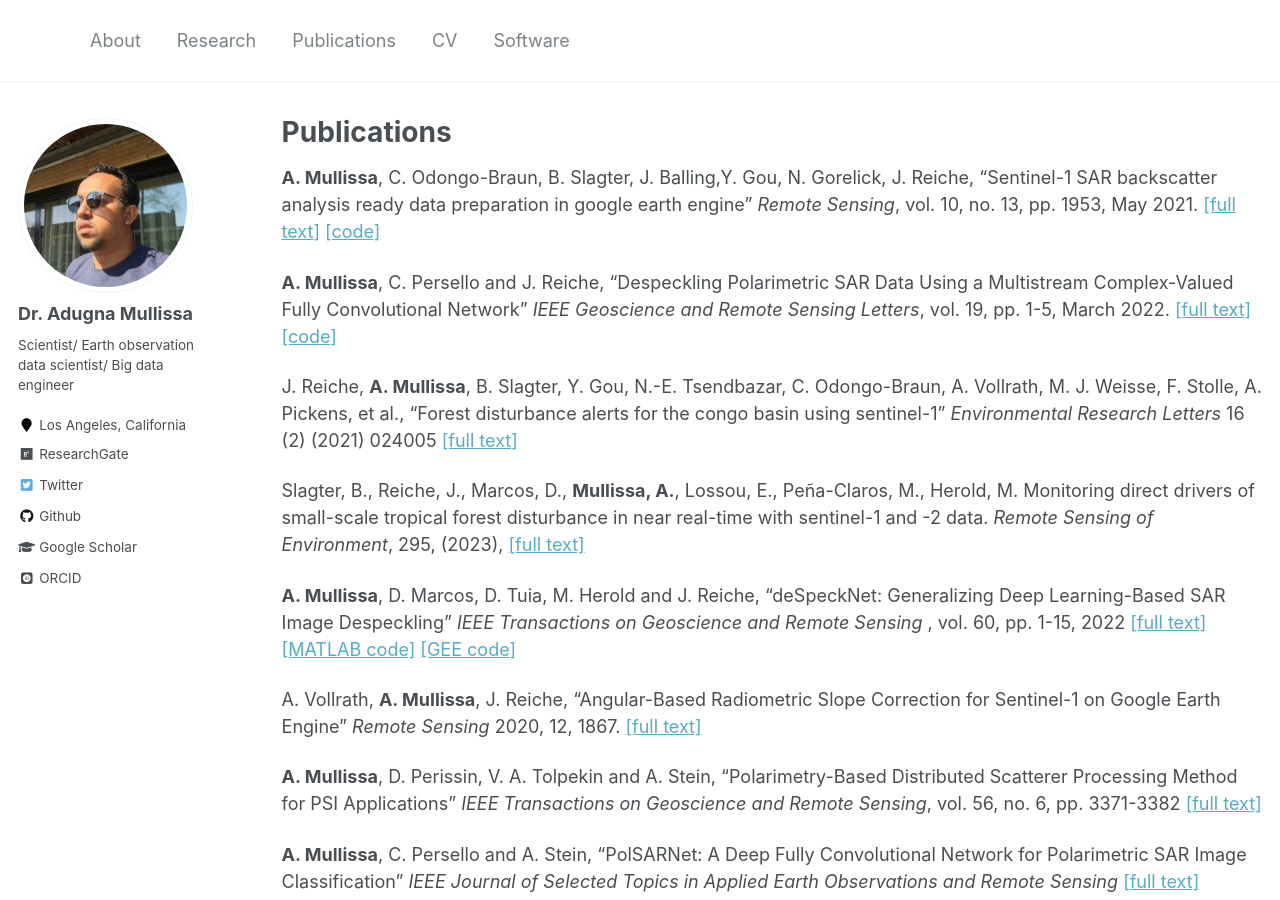
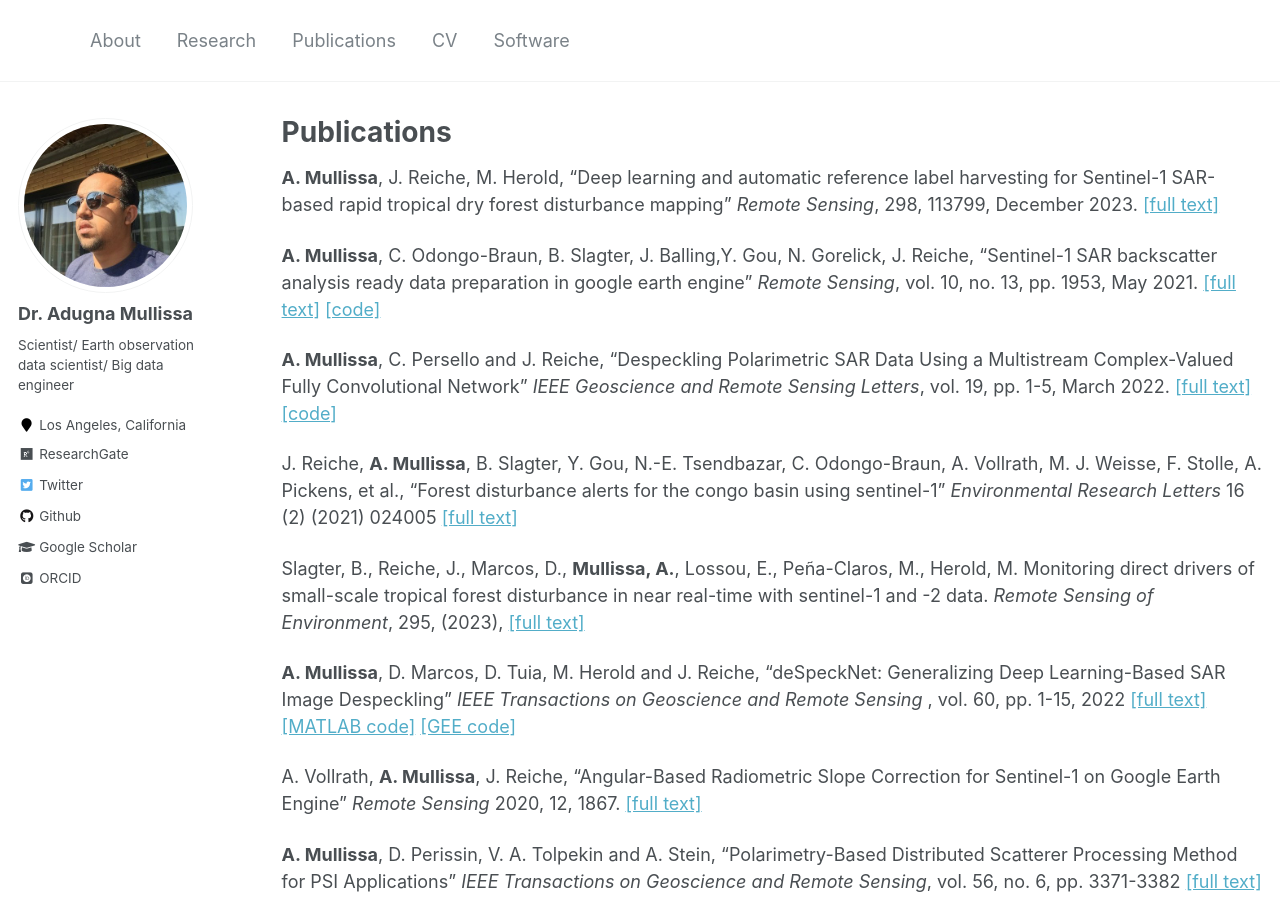
Before and after one commit to adugnag/adugnag.github.io, a Jekyll site: the page built from _pages/publications.md, in a window 1280 px wide and 900 px high. Built offline with Jekyll 4.4.1, drawn with Linux system fonts in a browser that asks for light colours; some web fonts are replaced.

Commit message:
Update publications.md

```diff
--- a/_pages/publications.md
+++ b/_pages/publications.md
@@ -4,6 +4,8 @@ title: "Publications"
 permalink: /publications/
 author_profile: true
 ---
+
+**A. Mullissa**, J. Reiche, M. Herold, “Deep learning and automatic reference label harvesting for Sentinel-1 SAR-based rapid tropical dry forest disturbance mapping” *Remote Sensing*, 298, 113799, December 2023. [[full text]](http://adugnag.github.io/files/mullissa_dry_forest_2023.pdf)
 
 **A. Mullissa**, C. Odongo-Braun, B. Slagter, J. Balling,Y. Gou, N. Gorelick, J. Reiche, “Sentinel-1 SAR backscatter analysis ready data preparation in google earth engine” *Remote Sensing*, vol. 10, no. 13, pp. 1953, May 2021. [[full text]](http://adugnag.github.io/files/S1_ARD_remotesensing-13-01954.pdf) [[code]](https://github.com/adugnag/gee_s1_ard)
 
```
